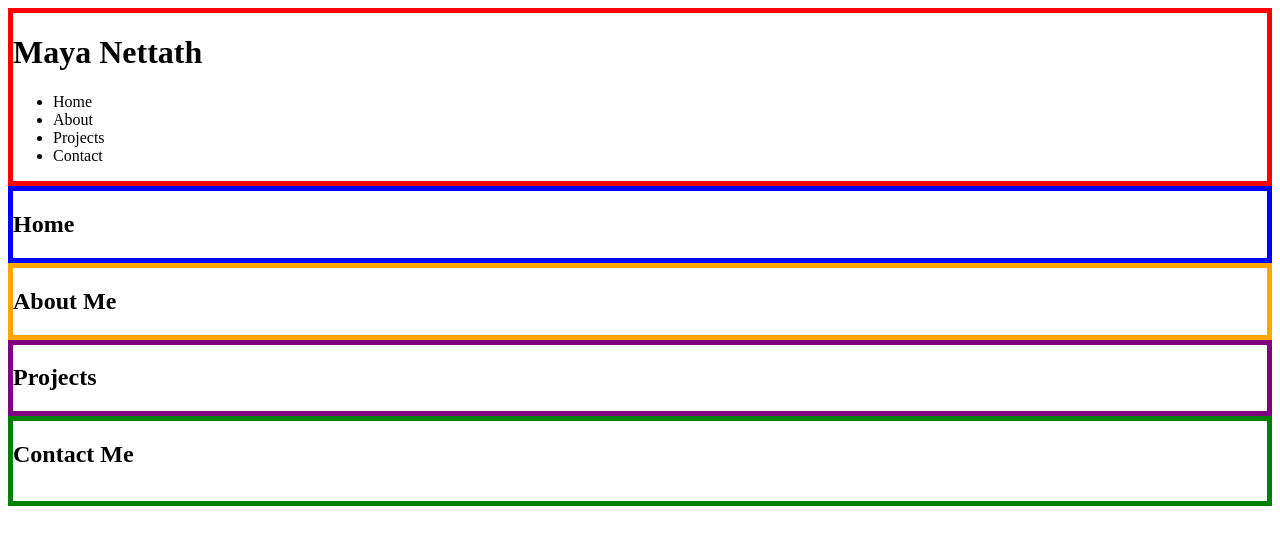
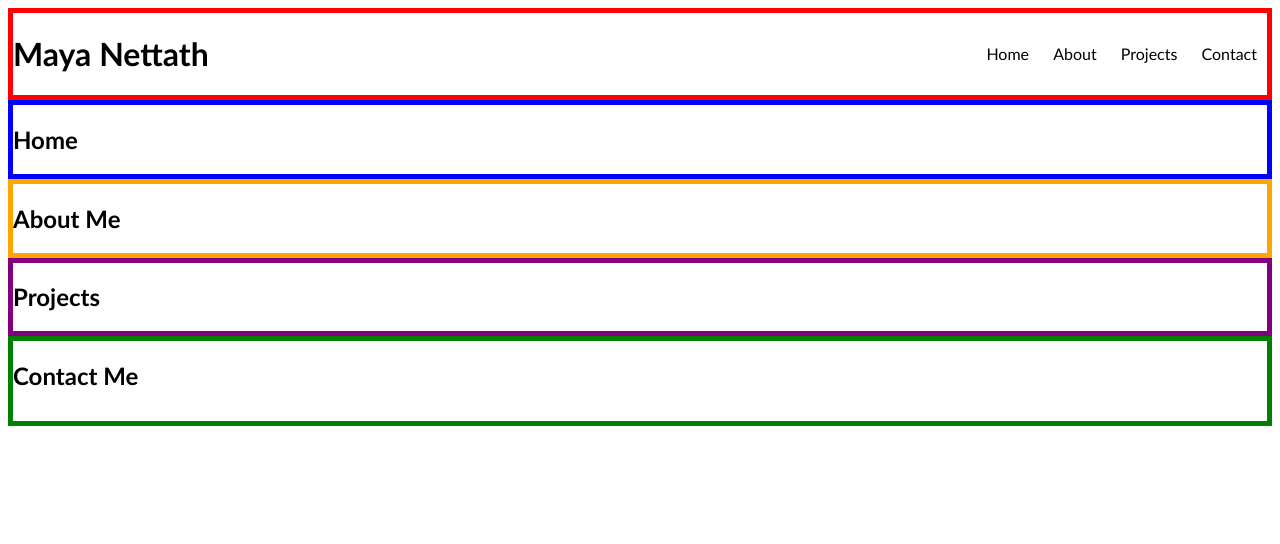
Before and after one commit to mnettath/personal-portfolio, a plain HTML site: page index.html in a window 1280 px wide. Drawn offline with Linux system fonts and the light colour scheme.

Commit message:
css: worked on styling header  and contents in nav, html: fixed bug in nav bar

```diff
--- a/assets/css/style.css
+++ b/assets/css/style.css
@@ -1,5 +1,27 @@
+* {
+  font-family: "Gill Sans", "Gill Sans MT", Calibri, "Trebuchet MS", sans-serif;
+}
+
 header {
   border: 5px solid red;
+  display: flex;
+  align-items: center;
+  justify-content: space-between;
+}
+
+nav ul li {
+  display: inline;
+}
+
+li {
+  padding: 10px 10px;
+}
+
+/* a:link is the default state of link, a:visited is the state of the link after being visited */
+a:link,
+a:visited {
+  text-decoration: none;
+  color: black;
 }
 
 #home {
--- a/index.html
+++ b/index.html
@@ -11,10 +11,10 @@
       <h1>Maya Nettath</h1>
       <nav>
         <ul>
-          <li a href="#home">Home</li>
-          <li a href="#about">About</li>
-          <li a href="#projects">Projects</li>
-          <li a href="#contact">Contact</li>
+          <li><a href="#home">Home</a></li>
+          <li><a href="#about">About</a></li>
+          <li><a href="#projects">Projects</a></li>
+          <li><a href="#contact">Contact</a></li>
         </ul>
       </nav>
     </header>
```
